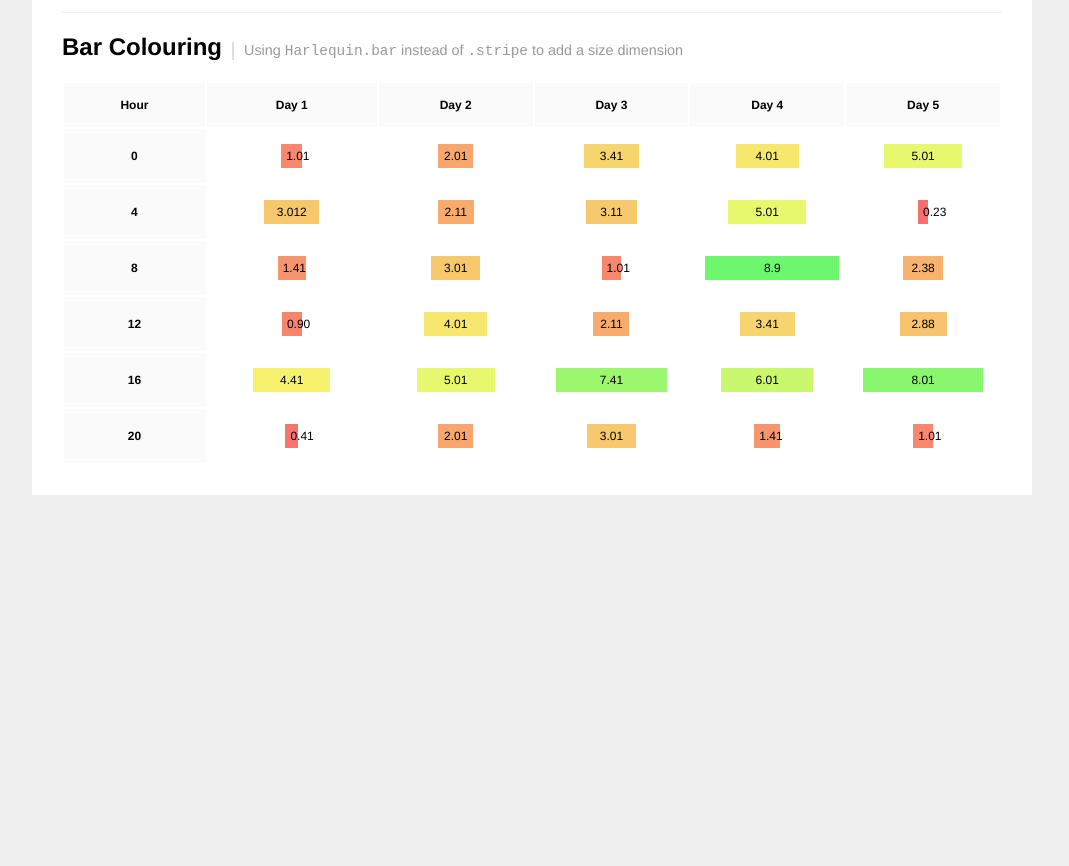
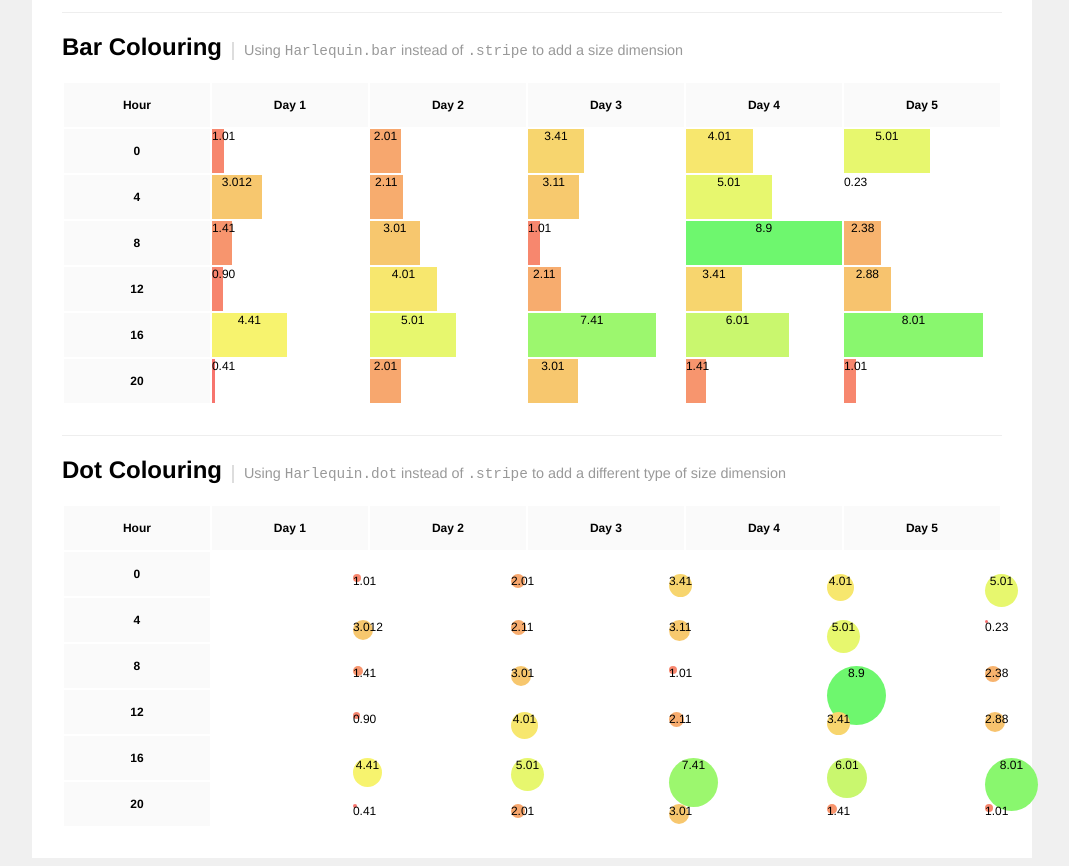
Before and after one commit to forward/harlequin, a plain HTML site: page index.html in a window 1280 px wide. Shown: the part 3180-4046 px from the top of the page, without its empty margins (108-1177 px from the left). Before the commit the page ends 3683 px from the top, so only its background shows below. Drawn offline with nearby package versions, Linux system fonts and the light colour scheme.

Commit message:
Added more for bar and dot coloring

```diff
--- a/example.css
+++ b/example.css
@@ -37,10 +37,7 @@ td {
   text-align: center;
 }
 
-#bar td span {
-  padding: 5px;
-  overflow: visible;
-}
+
 
 
 h1 {
--- a/example.js
+++ b/example.js
@@ -41,6 +41,6 @@ $(document).ready(function(){
 
     Harlequin.bar("bar","both");
 
-
+    Harlequin.dot("dot","both");
 
 });
--- a/harlequin.js
+++ b/harlequin.js
@@ -12,7 +12,8 @@ Harlequin = (function(){
    var table = null,
        segments = [],
        useHsl = true,
-       paint = "stripe";
+       paint = "stripe",
+       painters = {};
 
    // config options
 
@@ -136,30 +137,64 @@ Harlequin = (function(){
 
     colorCell = function(cell,min,max,sort){
       if(paint == "stripe"){
+
         cell.el.css("background-color",getColor(cell.value,min,max,sort));
+
       }else if(paint == "bar"){
-        var span = document.createElement("span");
-        span.innerHTML = cell.orig;
-        span.style.background = getColor(cell.value,min,max,sort);
-        span.style.width = Math.floor(((cell.value-min)/(max-min)) * 100) + "%"
-        span.style.display = "inline-block";
-        cell.el[0].innerHTML = ""
-        cell.el[0].appendChild(span);
-      }else if(paint == "dot"){
-        var span = document.createElement("span"),
-            max_radius = Math.floor(cell.el.height() * 1.5),
-            radius = Math.floor(((cell.value-min)/(max-min)) * max_radius);
+
+        var bar = document.createElement("span"),
+            content = document.createElement("span");
+
+        bar.innerHTML = cell.orig;
+        bar.style.background = getColor(cell.value,min,max,sort);
+        bar.style.width = Math.floor(((cell.value-min)/(max-min)) * 100) + "%"
+        bar.style.display = "block";
+        bar.style.top = bar.style.bottom = bar.style.left =  0;
+        bar.style.position = "absolute";
+        bar.style.zIndex = 0;
+        bar.style.display = "inline-block";
+        bar.style.textAlign = "center";
 
 
-        span.innerHTML = cell.orig;
-        span.style.background = getColor(cell.value,min,max,sort);
-        span.style.display = "inline-block";
+        content.style.zIndex = 1;
+        content.style.display = "inline-block";
+        content.style.lineHeight = cell.el.height();
 
-        span.style.width = span.style.height = (radius) + "px";
-        span.style["border-radius"] = radius + "px";
 
+        cell.el[0].style.position = "relative";
         cell.el[0].innerHTML = ""
-        cell.el[0].appendChild(span);
+        cell.el[0].appendChild(bar);
+        cell.el[0].appendChild(content);
+
+      }else if(paint == "dot"){
+
+        var dot = document.createElement("span"),
+            content = document.createElement("span");
+
+        max_radius = Math.floor(cell.el.height() * 4),
+        radius = Math.floor(((cell.value-min)/(max-min)) * max_radius) + 3;
+
+
+        dot.innerHTML = cell.orig;
+        dot.style.background = getColor(cell.value,min,max,sort);
+        dot.style.display = "inline-block";
+        dot.style.textAlign = "center";
+        dot.style.width = dot.style.height = (radius) + "px";
+        dot.style.borderRadius = dot.style.MozBorderRadius = dot.style.WebkitBorderRadius = "999px";
+        dot.style.position = "absolute";
+        dot.style.zIndex = 0;
+
+        // calcute absolute positioning based on size of height and radius
+
+        content.style.zIndex = 1;
+        content.style.display = "inline-block";
+        content.style.lineHeight = cell.el.height();
+
+
+        cell.el[0].style.position = "relative";
+        cell.el[0].innerHTML = ""
+        cell.el[0].appendChild(dot);
+        cell.el[0].appendChild(content);
       }
     }
 
--- a/index.html
+++ b/index.html
@@ -544,6 +544,69 @@
             </tr>
           </tbody>
         </table>
+        <h2>Dot Colouring<small>Using <code>Harlequin.dot</code> instead of <code>.stripe</code> to add a different type of size dimension</small></h2>
+        <table id="dot">
+          <thead>
+            <tr>
+              <th>Hour</th>
+              <th>Day 1</th>
+              <th>Day 2</th>
+              <th>Day 3</th>
+              <th>Day 4</th>
+              <th>Day 5</th>
+            </tr>
+          </thead>
+          <tbody>
+            <tr class="color">
+              <th>0</th>
+              <td>1.01</td>
+              <td>2.01</td>
+              <td>3.41</td>
+              <td>4.01</td>
+              <td>5.01</td>
+            </tr>
+            <tr class="color">
+              <th>4</th>
+              <td>3.012</td>
+              <td>2.11</td>
+              <td>3.11</td>
+              <td>5.01</td>
+              <td>0.23</td>
+            </tr>
+            <tr class="color">
+              <th>8</th>
+              <td>1.41</td>
+              <td>3.01</td>
+              <td>1.01</td>
+              <td>8.9</td>
+              <td>2.38</td>
+            </tr>
+            <tr class="color">
+              <th>12</th>
+              <td>0.90</td>
+              <td>4.01</td>
+              <td>2.11</td>
+              <td>3.41</td>
+              <td>2.88</td>
+            </tr>
+            <tr class="color">
+              <th>16</th>
+              <td>4.41</td>
+              <td>5.01</td>
+              <td>7.41</td>
+              <td>6.01</td>
+              <td>8.01</td>
+            </tr>
+            <tr class="color">
+              <th>20</th>
+              <td>0.41</td>
+              <td>2.01</td>
+              <td>3.01</td>
+              <td>1.41</td>
+              <td>1.01</td>
+            </tr>
+          </tbody>
+        </table>
       </article>
       <footer>
 
```
Also changed, not shown: README.md.
